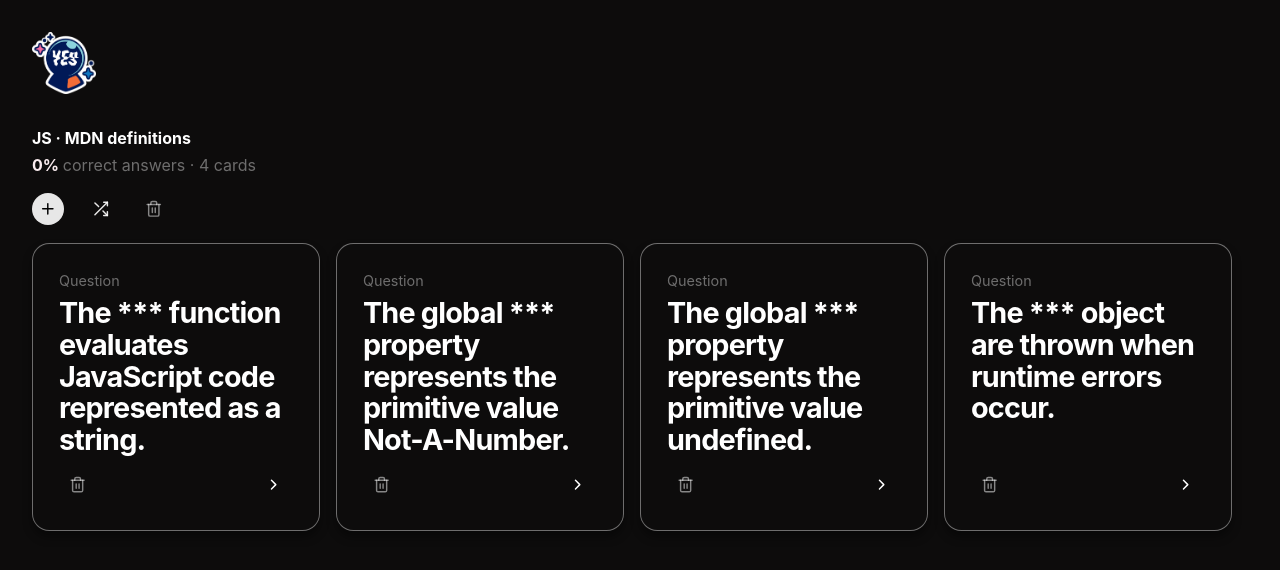
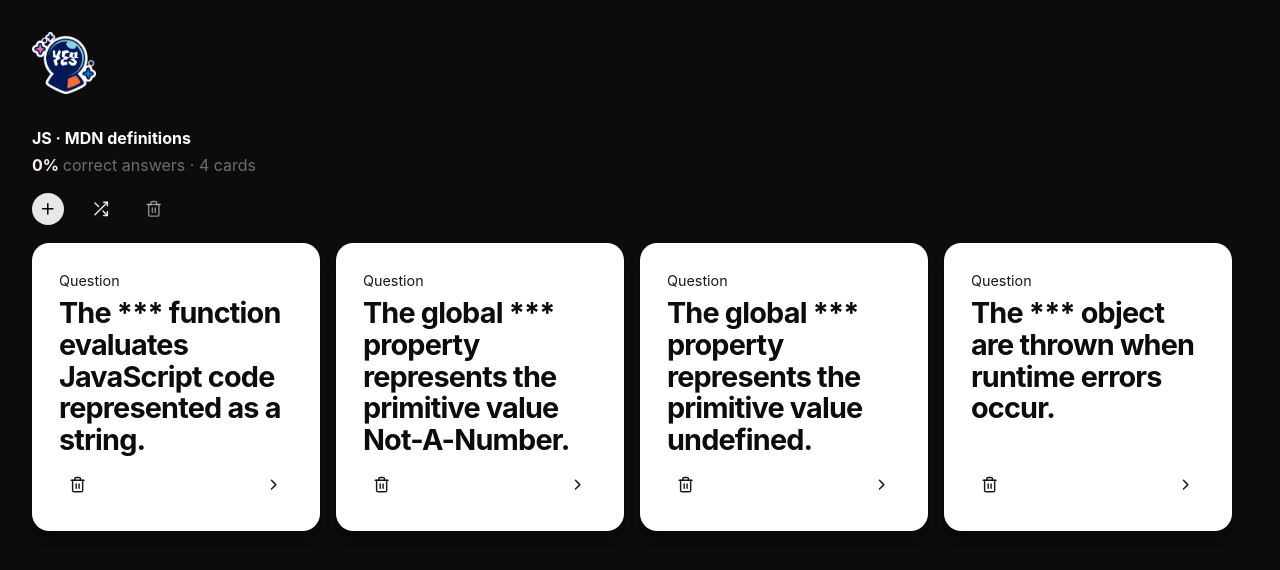
Before and after one commit to evilpaper/nailed-it, a React (Create React App) app: page / in a window 1280 px wide. Shown: the top 570 px of the page. Built offline with nearby package versions, Linux system fonts and the light colour scheme.

Commit message:
Change card color to light

```diff
--- a/src/components/Card/styles.css
+++ b/src/components/Card/styles.css
@@ -19,8 +19,8 @@
   padding-top: 4em;
   backface-visibility: hidden;
   box-shadow: 0px 6px 10px 0 hsla(0, 0%, 0%, 0.4);
-  color: white;
-  background-color: #0d0c0c;
+  color: #0d0c0c;
+  background-color: white;
   flex-direction: column;
   padding: 1.8em;
   font-size: 0.9em;
@@ -39,7 +39,7 @@
   padding: 0;
   margin: 0;
   background: transparent;
-  color: white;
+  color: #0d0c0c;
   font-size: 2em;
   line-height: 1.1em;
   padding-top: 0.2em;
@@ -49,7 +49,7 @@
 }
 
 .card__header {
-  color: rgba(255, 255, 255, 0.4);
+  color: rgba(0, 0, 0, 0.9);
   width: 100%;
   text-align: left;
 }
@@ -81,7 +81,7 @@
   display: flex;
   justify-content: center;
   align-items: center;
-  color: rgba(255, 255, 255, 0.8);
+  color: rgba(0, 0, 0, 0.9);
   font-size: 1.2em;
   padding: 0.6em;
   border: none;
@@ -92,9 +92,9 @@
 }
 
 .card__button--delete {
-  color: rgba(255, 255, 255, 0.5);
+  color: rgba(0, 0, 0, 0.9);
 }
 
 .card__button--front-flip {
-  color: rgba(255, 255, 255, 1);
+  color: rgba(0, 0, 0, 0.9);
 }
```
